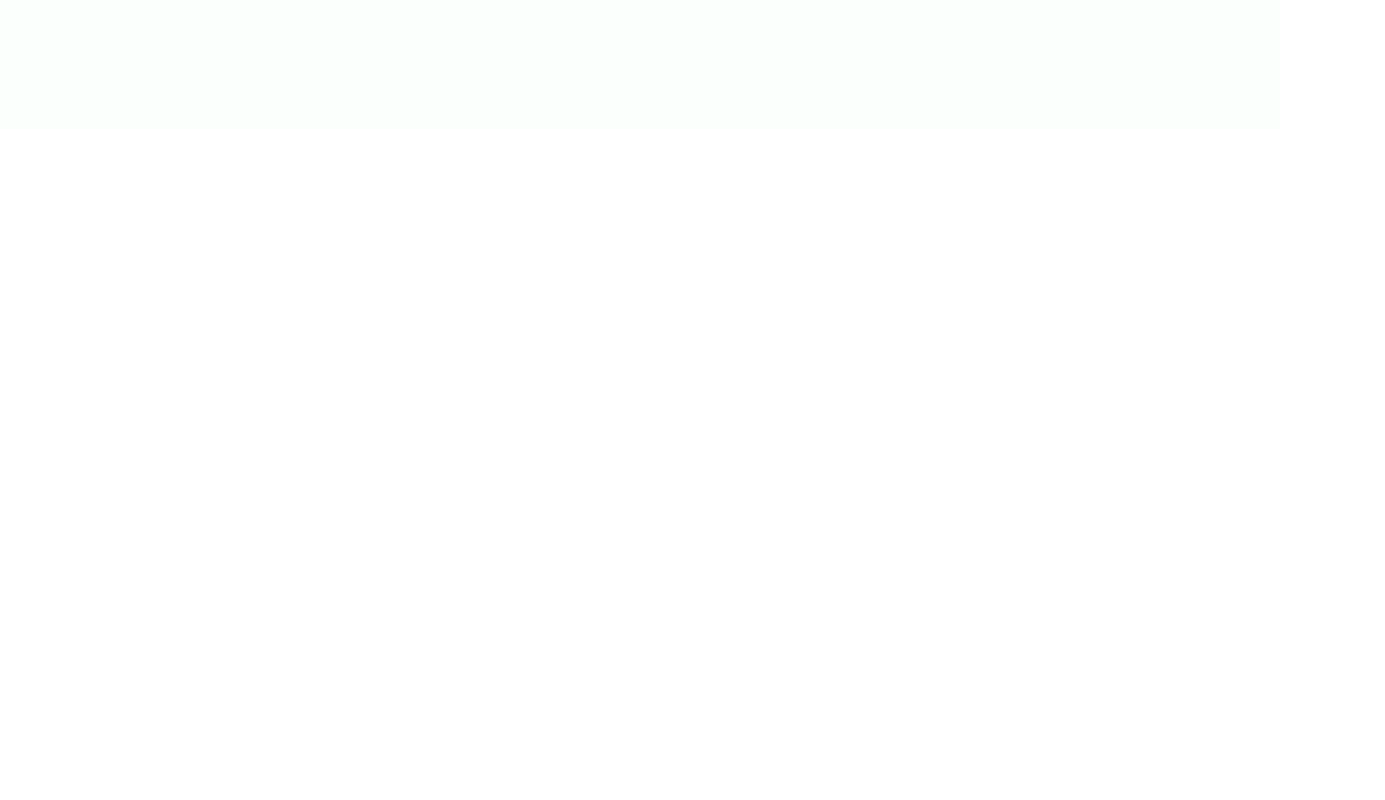
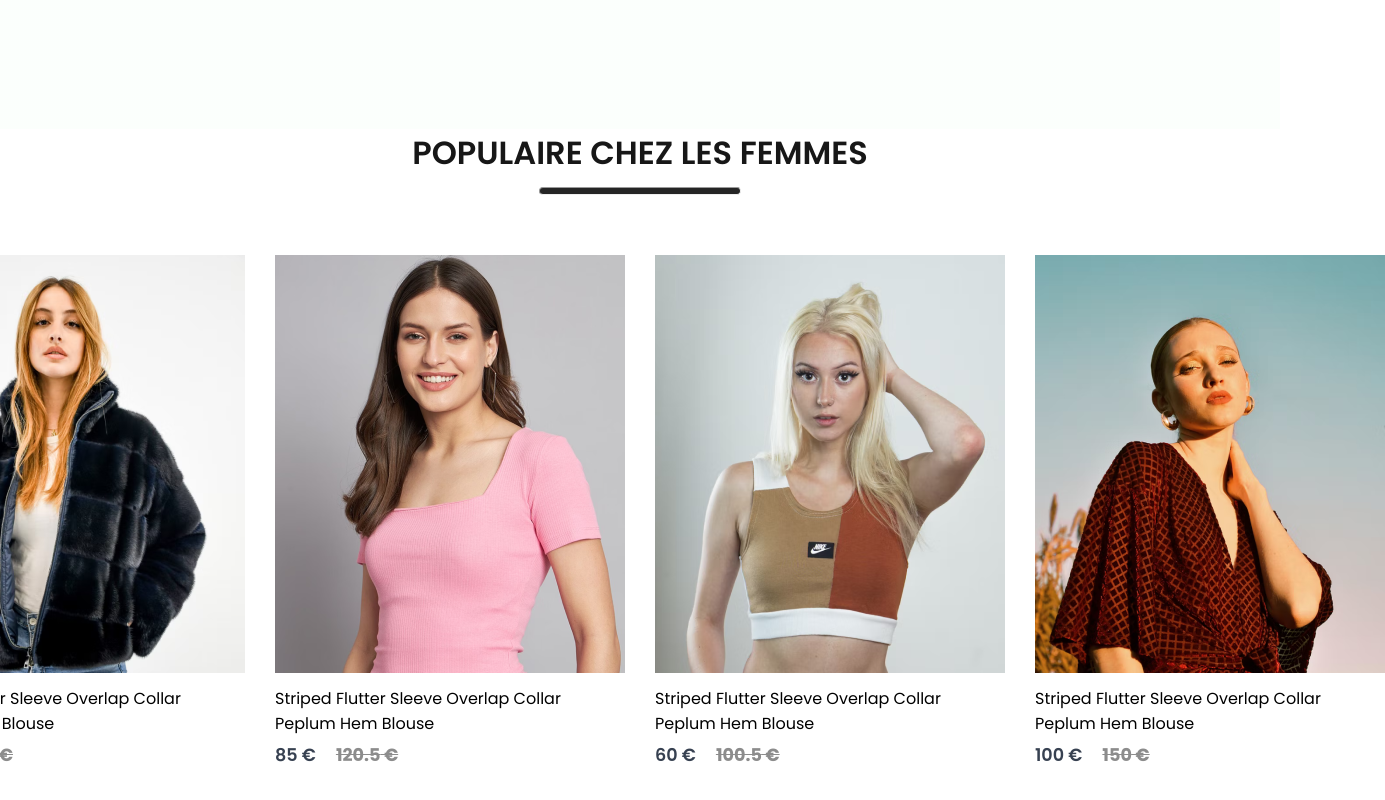
Before and after one commit to jujudev7/E-commerce, a React (Create React App) app in the folder frontend/: page / in a window 1280 px wide. Shown: the part 736-1536 px from the top of the page, 1385 px wide, since content can reach past the window. Before the commit the page ends 865 px from the top, so only its background shows below. Built offline with nearby package versions, Linux system fonts and the light colour scheme.

Commit message:
Item & Popular added

```diff
--- /dev/null
+++ b/frontend/src/Components/Item/Item.css
@@ -0,0 +1,30 @@
+.item {
+  width: 350px;
+}
+
+.item p {
+  margin: 6px 0px;
+}
+
+.item-prices {
+  display: flex;
+  gap: 20px;
+}
+
+.item-price-new {
+  color: #374151;
+  font-size: 1.1rem;
+  font-weight: 600;
+}
+
+.item-price-old {
+  color: #8c8c8c;
+  font-size: 1.1rem;
+  font-weight: 650;
+  text-decoration: line-through;
+}
+
+.item:hover {
+  transform: scale(1.05);
+  transition: 0.6s;
+}
--- /dev/null
+++ b/frontend/src/Components/Item/Item.jsx
@@ -0,0 +1,14 @@
+import "./Item.css";
+
+export const Item = (props) => {
+  return (
+    <div className="item">
+      <img src={props.image} alt="" />
+      <p>{props.name}</p>
+      <div className="item-prices">
+        <div className="item-price-new">{props.new_price} €</div>
+        <div className="item-price-old">{props.old_price} €</div>
+      </div>
+    </div>
+  );
+};
--- /dev/null
+++ b/frontend/src/Components/Popular/Popular.css
@@ -0,0 +1,26 @@
+.popular {
+  display: flex;
+  flex-direction: column;
+  align-items: center;
+  gap: 10px;
+  height: 90vh;
+}
+
+.popular h1 {
+  color: #171717;
+  font-size: 2rem;
+  font-weight: 600;
+}
+
+.popular hr {
+  width: 200px;
+  height: 6px;
+  border-radius: 10px;
+  background: #252525;
+}
+
+.popular-item {
+  margin-top: 50px;
+  display: flex;
+  gap: 30px;
+}
--- /dev/null
+++ b/frontend/src/Components/Popular/Popular.jsx
@@ -0,0 +1,28 @@
+import data_product from "../Assets/data";
+import { Item } from "../Item/Item";
+import "./Popular.css";
+
+const Popular = () => {
+  return (
+    <div className="popular">
+      <h1>POPULAIRE CHEZ LES FEMMES</h1>
+      <hr />
+      <div className="popular-item">
+        {data_product.map((item, i) => {
+          return (
+            <Item
+              key={i}
+              id={item.id}
+              name={item.name}
+              image={item.image}
+              new_price={item.new_price}
+              old_price={item.old_price}
+            />
+          );
+        })}
+      </div>
+    </div>
+  );
+};
+
+export default Popular;
--- a/frontend/src/Pages/Shop.jsx
+++ b/frontend/src/Pages/Shop.jsx
@@ -1,12 +1,13 @@
-import React from 'react';
-import Hero from '../Components/Hero/Hero';
+import Hero from "../Components/Hero/Hero";
+import Popular from "../Components/Popular/Popular";
 
 const Shop = () => {
   return (
     <div>
       <Hero />
+      <Popular />
     </div>
-  )
-}
+  );
+};
 
 export default Shop;
```
